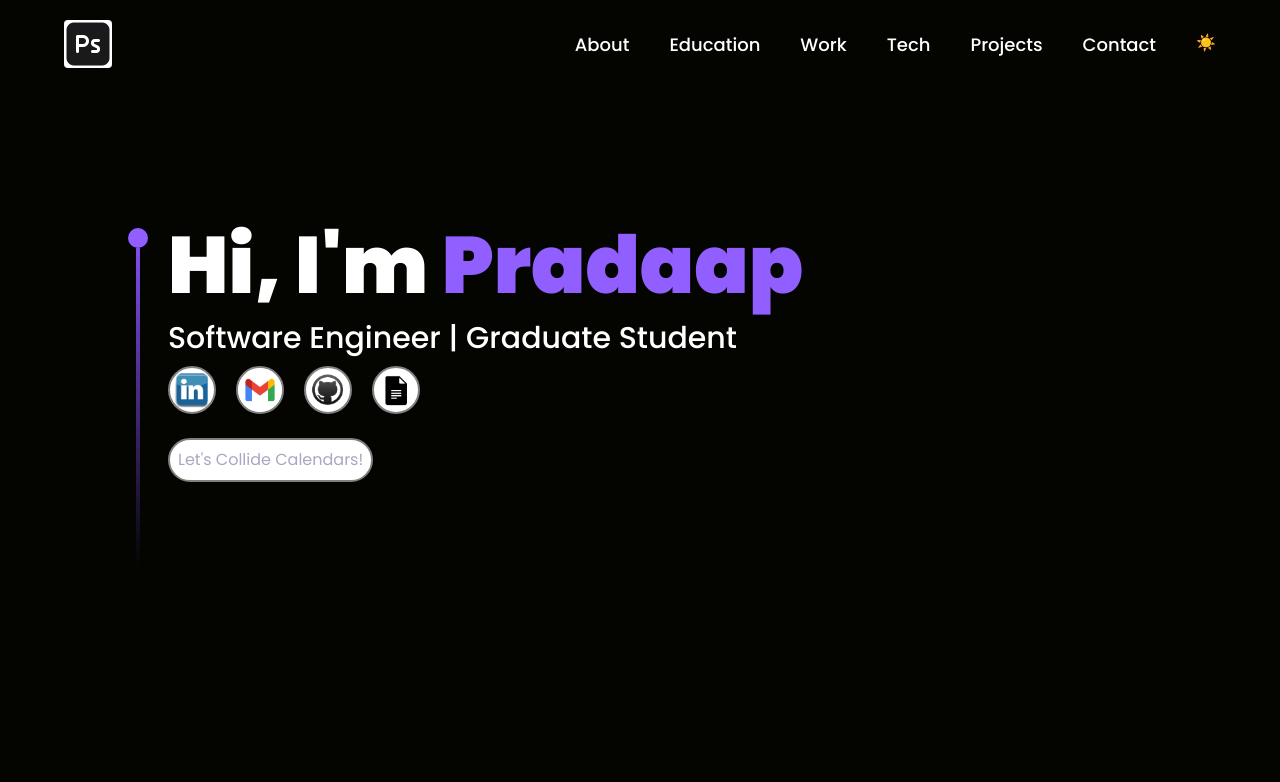
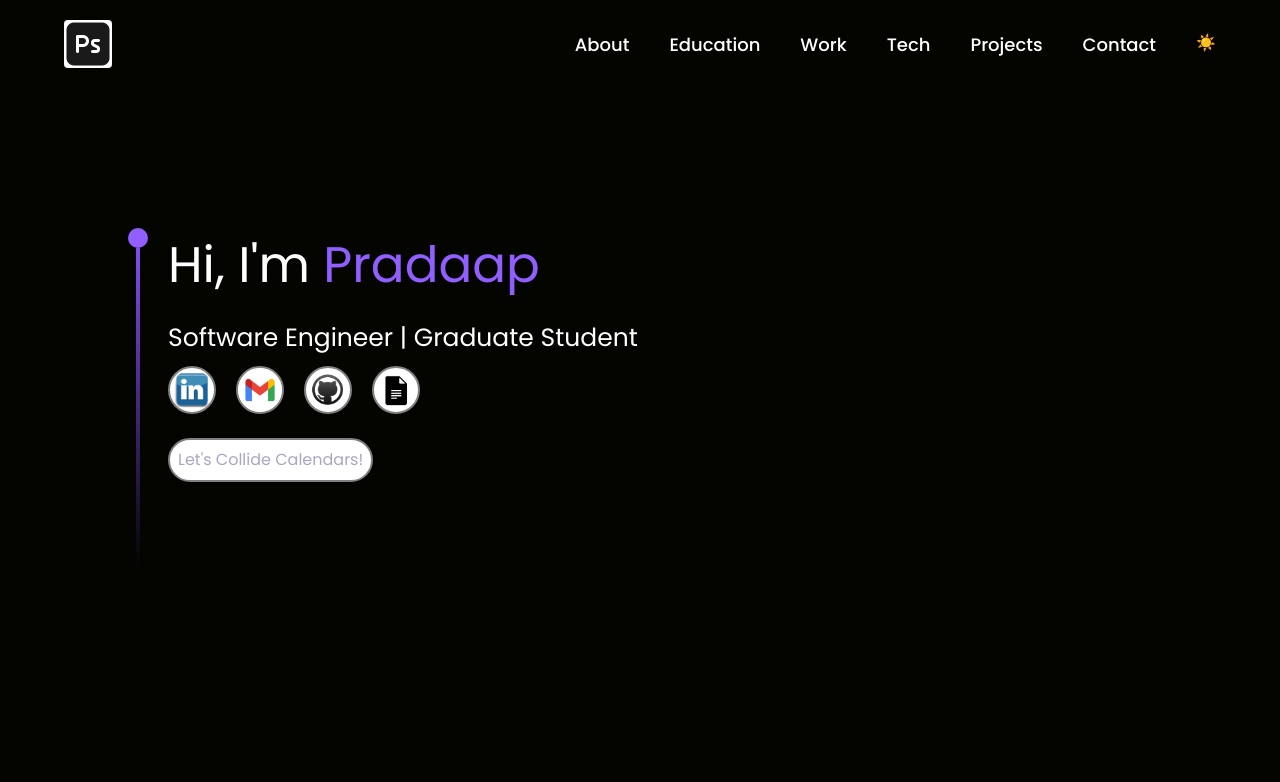
Before and after one commit to Pradaap-SS/my-portfolio, a React (Vite) app: page / in a window 1280 px wide. Shown: the top 782 px of the page. Built offline with nearby package versions, Linux system fonts and the light colour scheme.

Commit message:
# new styles added

```diff
--- a/src/components/Experience.jsx
+++ b/src/components/Experience.jsx
@@ -66,10 +66,10 @@ const Experience = () => {
   return (
     <>
       <motion.div variants={textVariant()}>
-        <h2 className={`${styles.sectionHeadText} flex flex-row justify-center ${theme === 'light' ? 'text-black' : 'text-white'} text-center`}>
+        <h2 className={`${styles.sectionHeadText} flex flex-row justify-center text-center text-white`}>
           Work Experience.
         </h2>
-     </motion.div>
+      </motion.div>
 
       <div className='mt-20 flex flex-col'>
         <VerticalTimeline
--- a/src/styles.js
+++ b/src/styles.js
@@ -1,22 +1,4 @@
 const styles = {
-    paddingX: "sm:px-16 px-6",
-    paddingY: "sm:py-16 py-6",
-    padding: "sm:px-16 px-6 sm:py-16 py-10",
-
-    heroHeadText:
-      "font-black text-white lg:text-[80px] sm:text-[60px] xs:text-[50px] text-[40px] lg:leading-[98px] mt-2",
-    heroSubText:
-      "text-[#dfd9ff] font-medium lg:text-[30px] sm:text-[26px] xs:text-[20px] text-[16px] lg:leading-[40px]",
-
-    sectionHeadText:
-      "text-white font-black md:text-[60px] sm:text-[50px] xs:text-[40px] text-[30px]",
-    sectionSubText:
-      "sm:text-[18px] text-[14px] text-secondary uppercase tracking-wider",
-  };
-
-  export { styles };
-
-  {/*const styles = {
     paddingX: "sm:px-16 px-6",
     paddingY: "sm:py-16 py-6",
     padding: "sm:px-16 px-6 sm:py-16 py-10",
@@ -34,4 +16,4 @@ const styles = {
       "font-normal sm:text-[18px] text-[14px] text-secondary uppercase tracking-wider",
   };
 
-export { styles };*/}
+export { styles };
```
